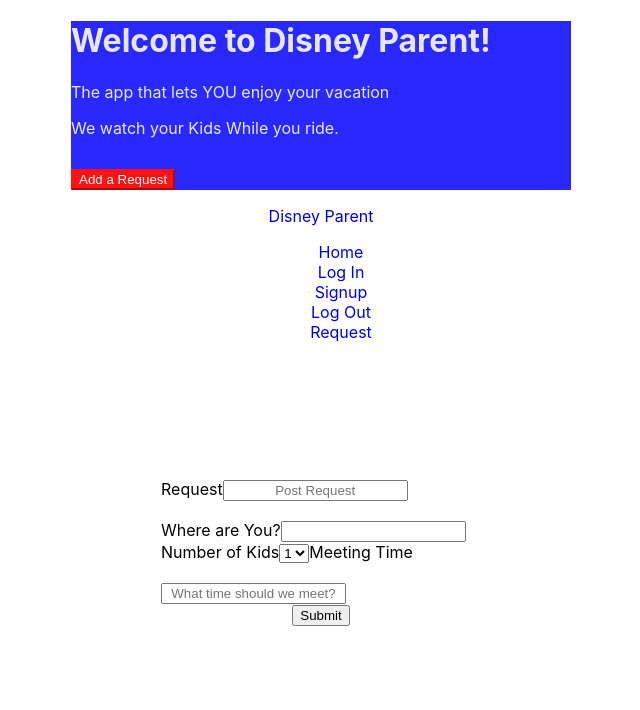
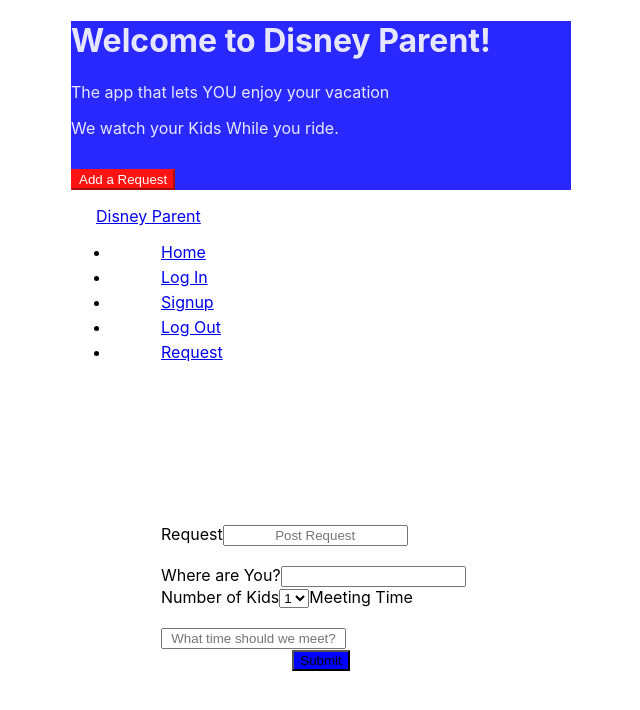
Before and after one commit to lambda-team-disney-build-week/frontend, a React (Create React App) app in the folder disney-parent/: page /request in a window 1280 px wide. Shown: the top 710 px of the page, without its empty margins (319-959 px from the left). Built offline with nearby package versions, Linux system fonts and the light colour scheme.

Commit message:
is not working

```diff
--- a/disney-parent/src/App.css
+++ b/disney-parent/src/App.css
@@ -1,4 +1,4 @@
-.App {
+/* .App {
   text-align: center;
 }
 
@@ -30,4 +30,4 @@
   to {
     transform: rotate(360deg);
   }
-}
+} */
--- a/disney-parent/src/components/PostComponent.js
+++ b/disney-parent/src/components/PostComponent.js
@@ -1,9 +1,9 @@
 import React from "react";
 import { Button, Form, FormGroup, Label, Input, Container } from "reactstrap";
-// import "./postcomponent.css";
+import "./postcomponent.css";
 import axios from "axios";
 import {withRouter} from 'react-router-dom'
-import Post from '../pages/Post';
+
 
 class PostComponent extends React.Component {
   state = {
--- /dev/null
+++ b/disney-parent/src/components/postcomponent.css
@@ -0,0 +1,17 @@
+.center{
+    text-align:center;
+    align-items: flex-end;
+}
+
+.spaced{
+    padding-top: 20px;
+    padding-bottom: 40px;
+}
+
+.blue{
+    background-color: blue;
+}
+
+.blue:hover{
+    background-color: rgb(23, 23, 186);
+}
--- a/disney-parent/src/pages/Post.js
+++ b/disney-parent/src/pages/Post.js
@@ -11,37 +11,42 @@
          Form } from 'reactstrap';
 import './post.css';
 import axios from 'axios';
+import { Link } from 'react-router-dom';
 
 
 class Post extends React.Component {
   constructor(props) {
     super(props);
     this.state = {
-      title: '',
-      attraction: '',
-      children: '',
-      time: '',
-      parent_id: '',
+      id: '',
+      username:'',
+      comment: '',
+      post_id: '',
       created_at: '',
       updated_at: '',
-      comment: ''
+      isEditing: true
     };
   }
 
 componentDidMount(){
       this.props.getPosts()
       this.setState({
-        title: localStorage.getItem('title'),
-        attraction: this.props.attraction,
-        children: this.props.children,
-        time: this.props.time,
-        parent_id: this.props.parent_id,
-        created_at: this.props.created_at,
-        updated_at: this.props.updated_at
+       username: localStorage.getItem('username'),
+       post_id: this.props.post.id
+      })
+      console.log(this.props, 'props')
+    }
 
+
+  toggle = (id, comment) => e => {
+    this.setState({
+    isEditing: !this.state.isEditing,
+    id,
+    comment
     })
-      console.log(this.props,)
   }
+
+
 
 
     changeHandler = e => {
@@ -50,21 +55,15 @@
      });
    }
 
-    toggle = (parent_id, comment) => e => {
-    this.setState({
-    isEditing: !this.state.isEditing,
-    parent_id,
-    comment
-    })
-  }
 
 
 
-  addComment = (comment, parent_id, username) => {
+
+  addComment = ( comment, id, username) => {
 
     const token = localStorage.getItem('token')
     axios
-       .post(`https://disneyparent-backend.herokuapp.com/comments/${parent_id}`, {comment: this.state.comment, parent_id: this.state.parent_id, username: this.state.username}, {headers:{authorization: token}})
+       .post(`https://disneyparent-backend.herokuapp.com/comments/${id}`, {comment: this.state.comment, username: this.state.username, post_id: this.state.post_id}, {headers:{authorization: token}})
       .then(res => {
             this.props.getPosts()
             this.toggle()
@@ -78,10 +77,17 @@
 
   updateComment = (comment, id) => {
     const token = localStorage.getItem('token')
-    console.log({comment:this.state.comment}, {id: this.state.post})
+    console.log({comment: this.state.comment}, {post_id: this.state.id}, 10)
     axios
-    .put(`https://disneyparent-backend.herokuapp.com/comments/${id}`, {comment: this.state.comment, id: this.state.parent_id}, {headers: {Authorization: token}})
-
+      .put(`https://disneyparent-backend.herokuapp.com/comments/${id}`, {comment: this.state.comment, username: this.state.username}, {headers: {Authorization: token}})
+      .then(res => {
+        this.props.getPosts()
+        this.toggle()
+        this.seState({
+          comment: ''
+        })
+      })
+      .catch(err => console.log(err));
   }
 
 
@@ -97,31 +103,6 @@
   }
 
 
-   addPost = (e, id) => {
-     const token = localStorage.getItem('token')
-     axios
-        .post(`https://disneyparent-backend.herokuapp.com/posts/${id}`, {headers: {Authorization: token}})
-        .then(res => {
-          console.log(this.props)
-          this.setState({
-           title: this.props.title,
-           attraction: this.props.attraction,
-           children: this.props.children,
-           time: this.props.time,
-           parent_id: this.props.parent_id,
-           created_at: this.props.created_at,
-           updated_at: this.props.created_at
-          })
-
-        })
-   }
-
-
-
-
-
-
-
   getPost = (e, id) => {
       const token = localStorage.getItem('token')
         axios
@@ -132,8 +113,6 @@
           })
           .catch(err=> console.log(err));
     }
-
-
 
     deletePost = (e, id) => {
       e.preventDefault();
@@ -147,6 +126,7 @@
           .catch(err => console.log(err));
     }
 
+
    submitHandler = (e) => {
     e.preventDefault()
     return(
@@ -156,9 +136,11 @@
     )
   }
 
+
+
   render() {
 
-  const thisId = +localStorage.getItem('id');
+  const thisId = +localStorage.getItem('parent_id');
   const username = localStorage.getItem('username');
  console.log(this.props)
 
--- a/disney-parent/src/pages/Posts.js
+++ b/disney-parent/src/pages/Posts.js
@@ -43,6 +43,27 @@
           })
           .catch(err => console.log(err))
     }
+
+     updatePost = (post) => {
+        axios
+        .put('https://disneyparent-backend.herokuapp.com/posts', post)
+        .then(res=> {
+            this.setState({
+                posts: res.data
+            })
+            this.props.history.push('./posts')
+        })
+        .catch(err=> console.log(err))
+    }
+
+    logout = () => {
+        localStorage.clear();
+        window.location.reload()
+    }
+
+
+
+
     render(){
       return(
           <div>
--- a/disney-parent/src/pages/Request.js
+++ b/disney-parent/src/pages/Request.js
@@ -14,14 +14,14 @@
     }
     }
 render(){
-      const hello= localStorage.getItem('username')
+      const name= localStorage.getItem('username')
       return(
           <div>
               <Header />
                 <Navi />
                 <Jumbotron fluid>
                     <Container fluid>
-                    <h1 className="display-3">Hello!</h1>
+                    <h1 className="display-3">Hello! {name}</h1>
                     <p className="lead">Please post a request below.</p>
                     </Container>
                 </Jumbotron>
--- a/disney-parent/src/pages/header.css
+++ b/disney-parent/src/pages/header.css
@@ -4,11 +4,11 @@
 }
 
 .red:hover{
-    background-color:#d00404
+    background-color:#627c7b21
 }
 
 .light-blue{
-    background-color: rgb(41, 41, 255);
+    background-color: rgb(66, 116, 255);
 }
 
 p, h1{
--- a/disney-parent/src/pages/navbar.css
+++ b/disney-parent/src/pages/navbar.css
@@ -1,15 +1,9 @@
 .nav-item{
-    display: flex;
-    justify-content: center;
-    align-content: space-evenly;
-    flex-direction: row;
-    flex-wrap: wrap;
-    list-style-type: none;
-    margin: 0 auto;
-    padding: 0;
-    text-decoration: none;
+    padding-left: 25px;
+    padding-right: 25px;
+    padding-bottom: 5px;
 }
 
 .small{
-    width: 500px;
+    width: 400px;
 }
```
Also changed, not shown: disney-parent/src/pages/request.css (added). Lines whose indentation alone changed are shown as unchanged.
